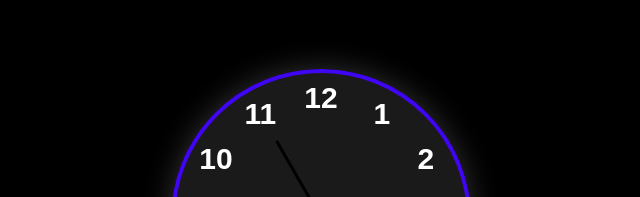
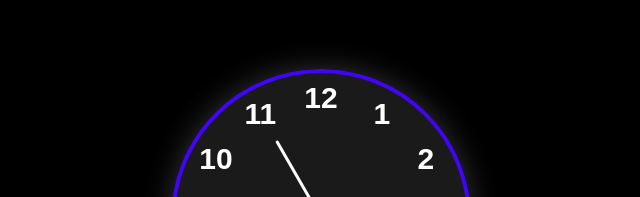
Before and after one commit to parthuplenchwar/Clock, a plain HTML site: page index.html in a window 1280 px wide. Shown: the part 181-378 px from the top of the page, 319-959 px from the left. Drawn offline with Linux system fonts and the light colour scheme.

Commit message:
Update index.html
hand color white

```diff
--- a/index.html
+++ b/index.html
@@ -12,7 +12,7 @@
       <img src="Alarm clock.png" width="300" alt="">
         <div class="hand" style="--clr:#ff3d58 ; --ht:70px ; --wt:7px"  id="hour"><i></i></div>
         <div class="hand" style="--clr:#00a6ff ; --ht:80px ; --wt:5px"   id="minute"><i></i></div>
-        <div class="hand" style="--clr:#000 ; --ht:90px ; --wt:3px"  id="second"><i></i></div>
+        <div class="hand" style="--clr:#fff ; --ht:90px ; --wt:3px"  id="second"><i></i></div>
     <span style=" --i:1"><b>1</b></span>
     <span style=" --i:2"><b>2</b></span>
     <span style=" --i:3"><b>3</b></span>
```
